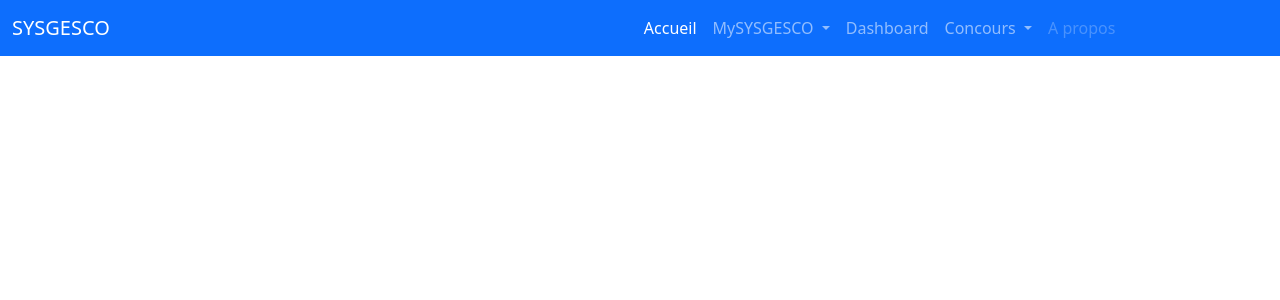
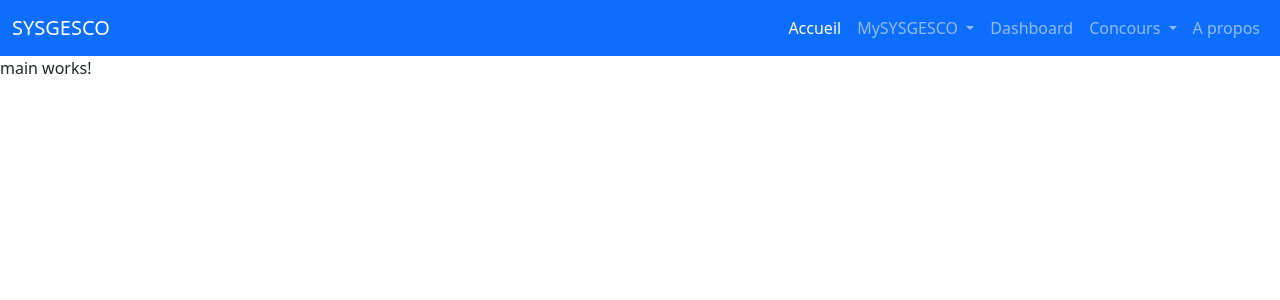
Before and after one commit to ange-lore/SYSGESCO_V1, an Angular app: page / in a window 1280 px wide. Shown: the top 300 px of the page. Built offline with nearby package versions, Linux system fonts and the light colour scheme.

Commit message:
dashboard

```diff
--- a/src/app/app-routing.module.ts
+++ b/src/app/app-routing.module.ts
@@ -1,7 +1,18 @@
 import { NgModule } from '@angular/core';
 import { RouterModule, Routes } from '@angular/router';
+import {MainComponent} from "./main/main.component";
+import {RegistrationComponent} from "./auth/registration/registration.component";
+import {LoginComponent} from "./auth/login/login.component";
 
-const routes: Routes = [];
+const routes: Routes = [
+  {
+    path: '', component: MainComponent, pathMatch: 'full'
+  },
+  {path: 'registration', component: RegistrationComponent},
+  {path: '', redirectTo: '/registration', pathMatch: 'full'},
+  {path: 'login', component: LoginComponent},
+
+];
 
 @NgModule({
   imports: [RouterModule.forRoot(routes)],
--- a/src/app/app.module.ts
+++ b/src/app/app.module.ts
@@ -1,6 +1,5 @@
 import { NgModule } from '@angular/core';
 import { BrowserModule } from '@angular/platform-browser';
-
 import { AppRoutingModule } from './app-routing.module';
 import { AppComponent } from './app.component';
 import { NavbarComponent } from './layout/navbar/navbar.component';
--- a/src/app/layout/navbar/navbar.component.css
+++ b/src/app/layout/navbar/navbar.component.css
@@ -1,3 +1,4 @@
 div.collapse#navbarSupportedContent{
-    margin-left: 510px;
+    /*margin-left: 510px;*/
+  margin-left: fill;
   }
--- a/src/app/layout/navbar/navbar.component.html
+++ b/src/app/layout/navbar/navbar.component.html
@@ -5,7 +5,8 @@
             aria-controls="navbarSupportedContent" aria-expanded="false" aria-label="Toggle navigation">
       <span class="navbar-toggler-icon"></span>
     </button>
-      <div class="collapse navbar-collapse" id="navbarSupportedContent">
+    <div class="left">
+      <div class="collapse navbar-collapse" >
         <ul class="navbar-nav me-auto mb-2 mb-lg-0">
           <li class="nav-item">
             <a class="nav-link active" aria-current="page" routerLink="">Accueil</a>
@@ -22,8 +23,6 @@
               </div>
             </div>
           </li>
-
-
           <li class="nav-item">
             <a class="nav-link" routerLink="/dashboard-nav"> Dashboard</a>
           </li>
@@ -40,15 +39,11 @@
               </div>
             </div>
           </li>
-
           <li class="nav-item">
-        <a class="nav-link disabled" href="#" tabindex="-1" aria-disabled="true">A propos</a>
+            <a class="nav-link" href="#" tabindex="-1" aria-disabled="true">A propos</a>
           </li>
         </ul>
-      <form class="d-flex">
-        <!-- <input class="form-control me-2" type="search" placeholder="Recherche" aria-label="Search">
-          <button class="btn btn-outline-success" type="submit">Recherche</button> -->
-      </form>
+      </div>
     </div>
   </div>
 </nav>
```
Also changed, not shown: src/app/dashboard/dashboard-routing.module.ts (added, +18 -0 lines), src/app/dashboard/dashboard.module.ts (added, +13 -0 lines). Lines whose indentation alone changed are shown as unchanged.
